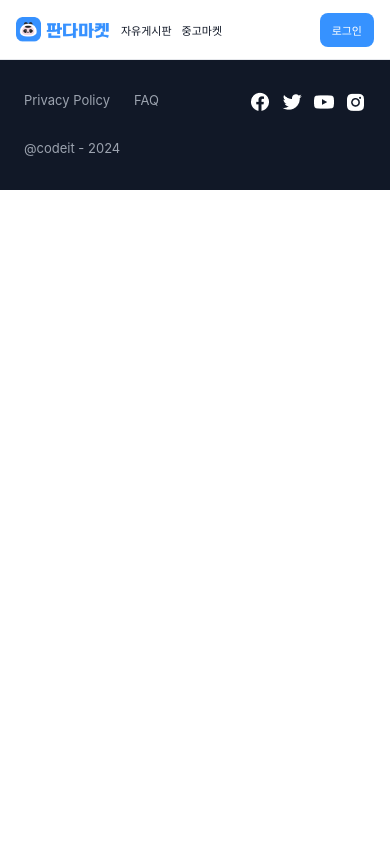
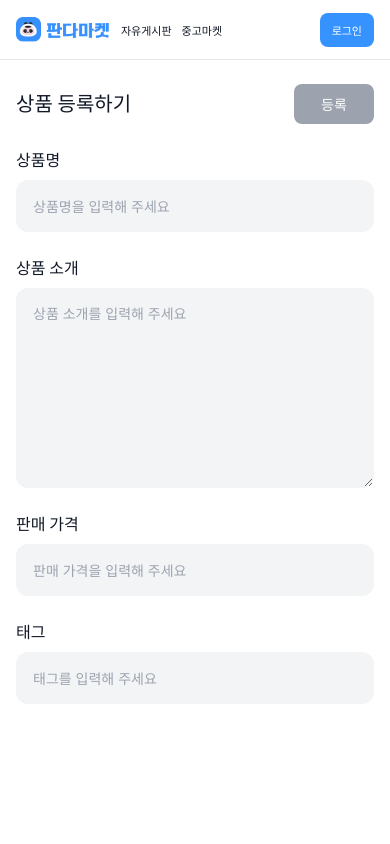
Before and after one commit to codeit-sprint-fullstack/17-sprint-mission-fe, a React (Vite) app: page /registration in a window 390 px wide. Shown: the top 844 px of the page. Built offline with nearby package versions, Linux system fonts and the light colour scheme; no server answers.

Commit message:
feat: implement responsive product registration page

```diff
--- a/src/App.jsx
+++ b/src/App.jsx
@@ -2,6 +2,7 @@ import { BrowserRouter, Routes, Route } from "react-router-dom";
 import Layout from "./layouts/Layout";
 import Home from "./pages/Home";
 import Items from "./pages/Items";
+import Registration from "./pages/Registration";
 import ProductDetail from "./pages/ProductDetail";
 import Placeholder from "./pages/Placeholder";
 
@@ -17,7 +18,7 @@ export default function App() {
           <Route path="/items" element={<Items />} />
 
           {/*상품 등록 페이지*/}
-          <Route path="/registration" element={null} />
+          <Route path="/registration" element={<Registration />} />
 
           {/* 등록 후 이동할 빈 상세 페이지 */}
           <Route path="/items/:id" element={null} />
--- /dev/null
+++ b/src/pages/Registration.jsx
@@ -0,0 +1,111 @@
+import { useState } from "react";
+import "../styles/registration.css";
+
+export default function Registration() {
+  // 상품 등록 폼의 입력값
+  const [form, setForm] = useState({
+    name: "",
+    description: "",
+    price: "",
+    tag: "",
+  });
+
+  // 입력값 변경 처리
+  function handleChange(e) {
+    const { name, value } = e.target;
+
+    setForm((previous) => ({
+      ...previous,
+      [name]: value,
+    }));
+  }
+
+  // 현재는 UI만 구현하므로 실제 제출은 막는다
+  function handleSubmit(e) {
+    e.preventDefault();
+  }
+
+  return (
+    <main className="registration-page">
+      <div className="registration-container">
+        {/* 페이지 제목 */}
+        <div className="registration-header">
+          <h1>상품 등록하기</h1>
+
+          <button
+            type="submit"
+            form="registration-form"
+            className="registration-submit"
+            disabled
+          >
+            등록
+          </button>
+        </div>
+
+        {/* 상품 등록 폼 */}
+        <form
+          id="registration-form"
+          className="registration-form"
+          onSubmit={handleSubmit}
+        >
+          {/* 상품명 */}
+          <div className="registration-field">
+            <label htmlFor="product-name">상품명</label>
+
+            <input
+              id="product-name"
+              name="name"
+              type="text"
+              placeholder="상품명을 입력해 주세요"
+              value={form.name}
+              onChange={handleChange}
+            />
+          </div>
+
+          {/* 상품 소개 */}
+          <div className="registration-field">
+            <label htmlFor="product-description">상품 소개</label>
+
+            <textarea
+              id="product-description"
+              name="description"
+              placeholder="상품 소개를 입력해 주세요"
+              value={form.description}
+              onChange={handleChange}
+              rows={8}
+            />
+          </div>
+
+          {/* 판매 가격 */}
+          <div className="registration-field">
+            <label htmlFor="product-price">판매 가격</label>
+
+            <input
+              id="product-price"
+              name="price"
+              type="text"
+              inputMode="numeric"
+              placeholder="판매 가격을 입력해 주세요"
+              value={form.price}
+              onChange={handleChange}
+            />
+          </div>
+
+          {/* 태그 */}
+          <div className="registration-field">
+            <label htmlFor="product-tag">태그</label>
+
+            <input
+              id="product-tag"
+              name="tag"
+              type="text"
+              placeholder="태그를 입력해 주세요"
+              value={form.tag}
+              onChange={handleChange}
+            />
+          </div>
+        </form>
+      </div>
+    </main>
+  );
+}
--- /dev/null
+++ b/src/styles/registration.css
@@ -0,0 +1,191 @@
+/* 상품 등록 페이지 전체 */
+.registration-page {
+  width: 100%;
+  min-height: 100vh;
+  background-color: #ffffff;
+}
+
+/* 상품 등록 콘텐츠 영역 */
+.registration-container {
+  width: 100%;
+  max-width: 1200px;
+  margin: 0 auto;
+  padding: 48px 24px 100px;
+}
+
+/* 페이지 상단 제목 + 등록 버튼 */
+.registration-header {
+  display: flex;
+  align-items: center;
+  justify-content: space-between;
+  gap: 24px;
+
+  margin-bottom: 32px;
+}
+
+.registration-header h1 {
+  margin: 0;
+
+  color: #111827;
+  font-size: 24px;
+  font-weight: 700;
+  line-height: 1.5;
+}
+
+/* 등록 버튼 */
+.registration-submit {
+  display: inline-flex;
+  align-items: center;
+  justify-content: center;
+
+  min-width: 120px;
+  min-height: 44px;
+  padding: 10px 24px;
+
+  border: none;
+  border-radius: 8px;
+
+  background-color: #3692ff;
+  color: #ffffff;
+
+  font-size: 16px;
+  font-weight: 600;
+  cursor: pointer;
+}
+
+.registration-submit:disabled {
+  background-color: #9ca3af;
+  cursor: not-allowed;
+}
+
+/* 상품 등록 폼 */
+.registration-form {
+  display: flex;
+  flex-direction: column;
+  gap: 32px;
+}
+
+/* 각 입력 영역 */
+.registration-field {
+  display: flex;
+  flex-direction: column;
+  gap: 12px;
+}
+
+/* 입력창 라벨 */
+.registration-field label {
+  color: #111827;
+
+  font-size: 18px;
+  font-weight: 700;
+  line-height: 1.5;
+}
+
+/* input과 textarea 공통 */
+.registration-field input,
+.registration-field textarea {
+  display: block;
+
+  width: 100%;
+  padding: 16px 24px;
+
+  border: 1px solid transparent;
+  border-radius: 12px;
+  outline: none;
+
+  background-color: #f3f4f6;
+  color: #111827;
+
+  font-family: inherit;
+  font-size: 16px;
+  line-height: 1.5;
+
+  box-sizing: border-box;
+}
+
+/* 입력창 placeholder */
+.registration-field input::placeholder,
+.registration-field textarea::placeholder {
+  color: #9ca3af;
+}
+
+/* 입력창에 포커스했을 때 */
+.registration-field input:focus,
+.registration-field textarea:focus {
+  border-color: #3692ff;
+}
+
+/* 한 줄 입력창 높이 */
+.registration-field input {
+  min-height: 56px;
+}
+
+/* 상품 소개 입력창 */
+.registration-field textarea {
+  min-height: 240px;
+  resize: vertical;
+}
+
+/* 태블릿 화면 */
+@media (min-width: 768px) and (max-width: 1199px) {
+  .registration-container {
+    padding: 40px 24px 80px;
+  }
+
+  .registration-header {
+    margin-bottom: 28px;
+  }
+
+  .registration-form {
+    gap: 28px;
+  }
+}
+
+/* 모바일 화면 */
+@media (max-width: 767px) {
+  .registration-container {
+    padding: 24px 16px 64px;
+  }
+
+  .registration-header {
+    gap: 12px;
+    margin-bottom: 24px;
+  }
+
+  .registration-header h1 {
+    font-size: 20px;
+  }
+
+  .registration-submit {
+    min-width: 80px;
+    min-height: 40px;
+    padding: 8px 16px;
+    font-size: 14px;
+  }
+
+  .registration-form {
+    gap: 24px;
+  }
+
+  .registration-field {
+    gap: 8px;
+  }
+
+  .registration-field label {
+    font-size: 16px;
+  }
+
+  .registration-field input,
+  .registration-field textarea {
+    padding: 14px 16px;
+    font-size: 14px;
+  }
+
+  .registration-field input {
+    min-height: 52px;
+  }
+
+  .registration-field textarea {
+    min-height: 200px;
+  }
+}
```
